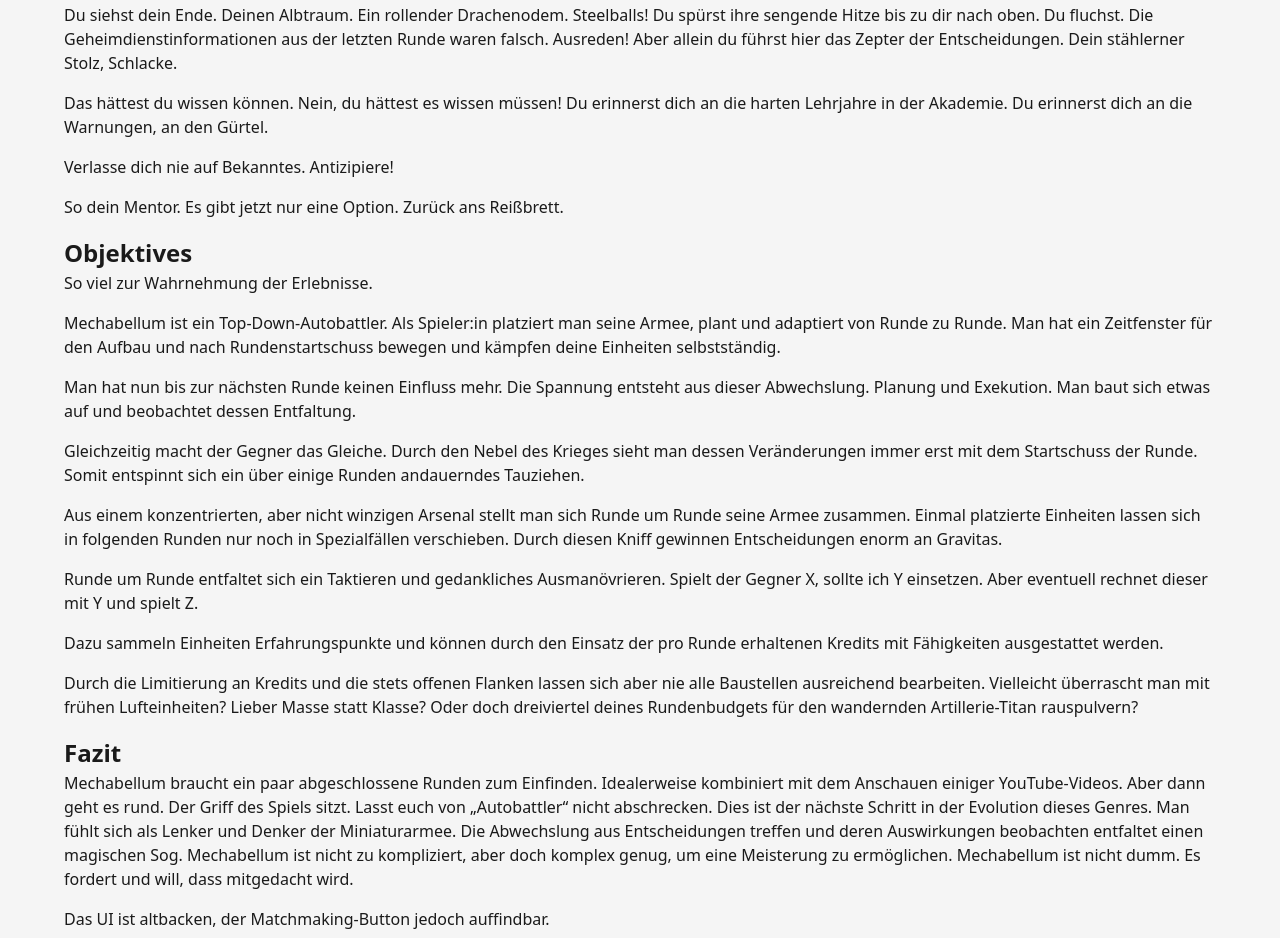
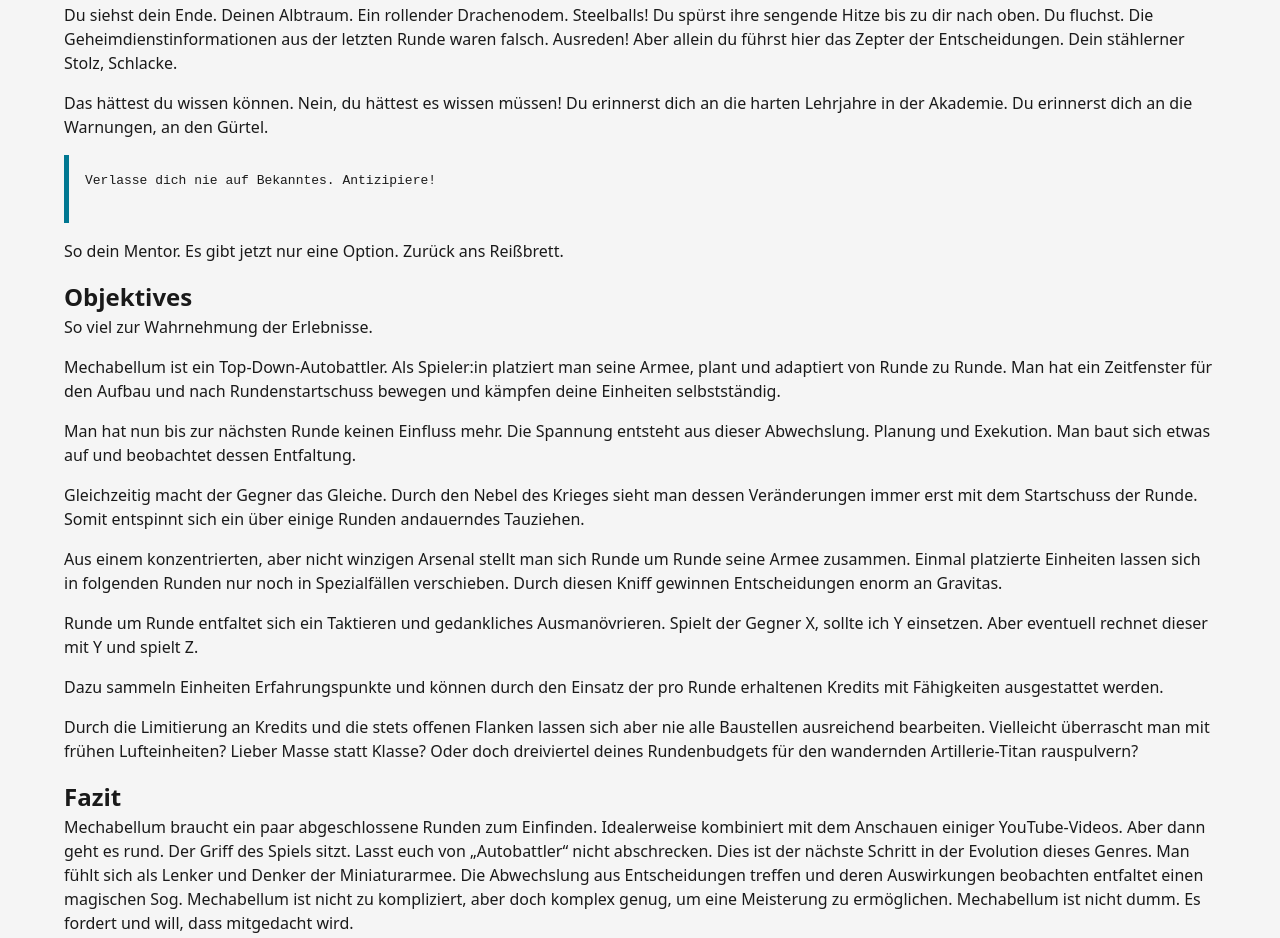
Before and after one commit to LucaNerlich/blog-7, a website with bundled scripts: page posts/2023/02-mechabellum.html in a window 1280 px wide. Shown: the part 777-1715 px from the top of the page. Built offline with nearby package versions, Linux system fonts and the light colour scheme.

Commit message:
add blockquote styling

```diff
--- a/css/main.css
+++ b/css/main.css
@@ -28,3 +28,10 @@
     color: var(--text-color);
     font-weight: 500;
 }
+
+blockquote {
+    font-family: monospace;
+    padding: 1rem 1rem;
+    margin: 0 0 1rem;
+    border-left: 5px solid #007791;
+}
```
